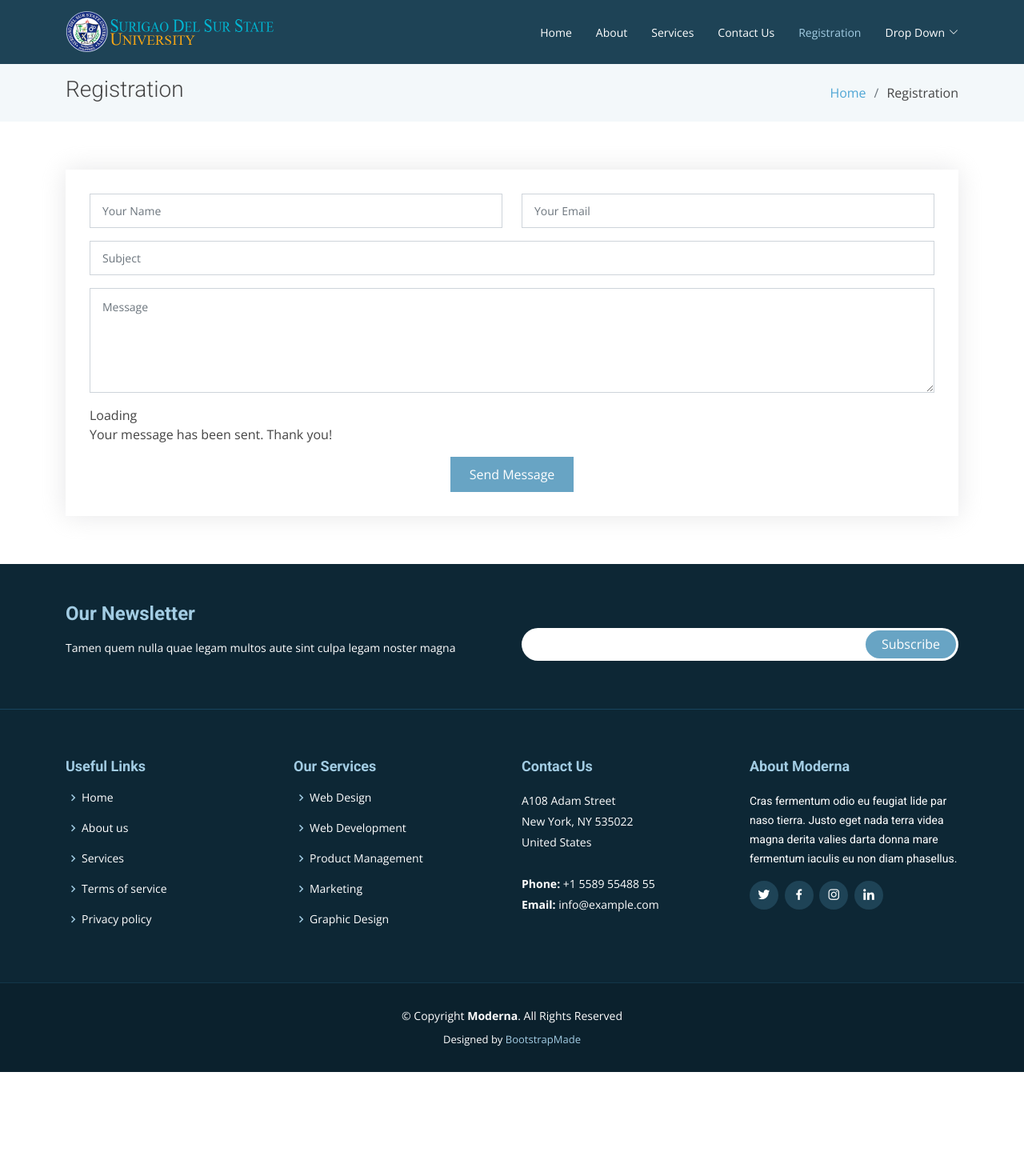
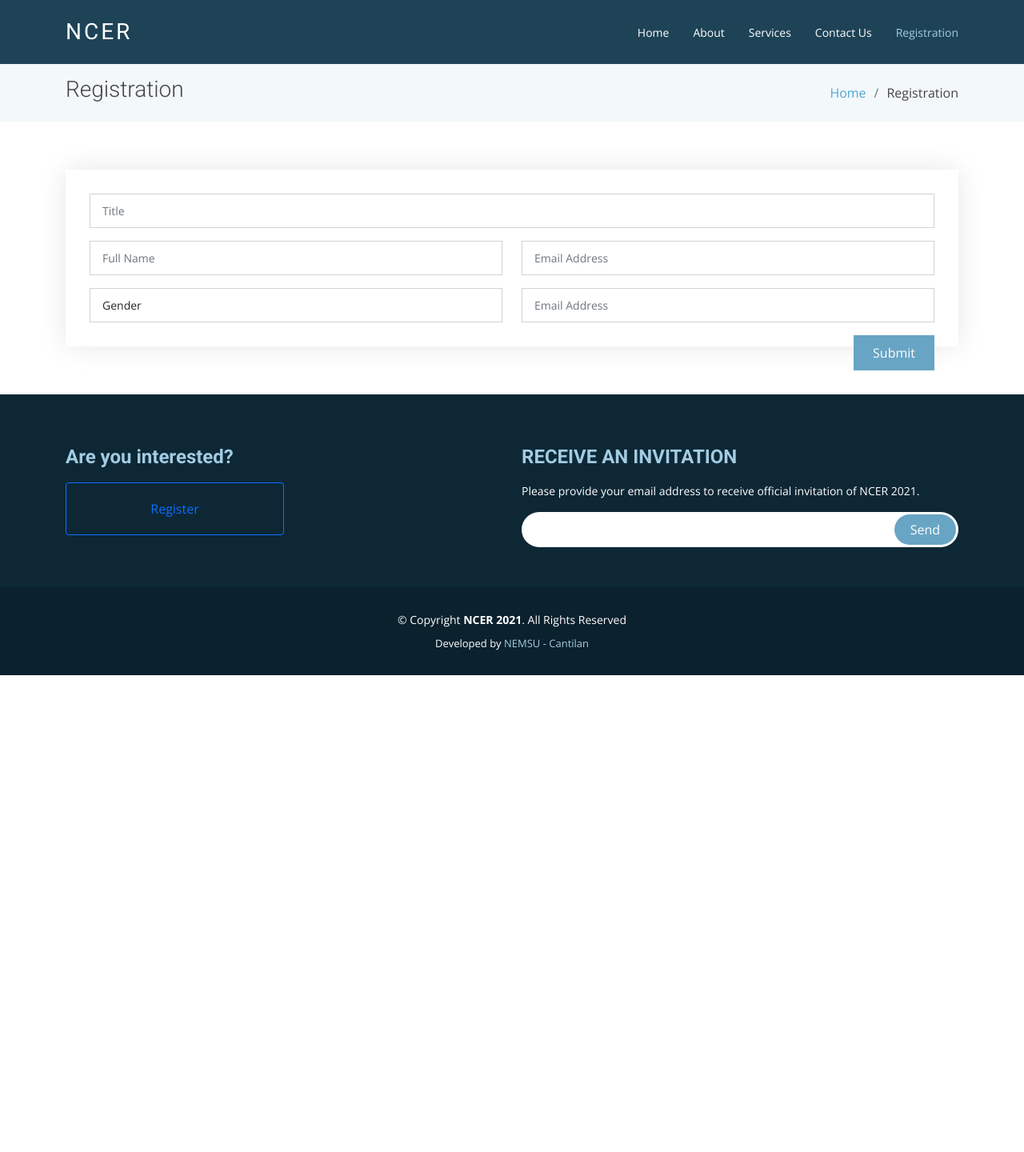
Before and after one commit to platomi/ncer, a PHP site: page /registration.php in a window 1280 px wide. Shown: the whole page at 80% size. After the commit the page ends 844 px from the top, so only its background shows below. Run offline with PHP 8.4, Linux system fonts and the light colour scheme; data that the repository does not hold is empty.

Commit message:
for backup

```diff
--- a/assets/css/mystyle.css
+++ b/assets/css/mystyle.css
@@ -85,6 +85,12 @@
   .myform .forma input {
     padding: 10px 15px;
   }
+  .myform .forma select {
+    padding: 10px 15px;
+    border-radius: 0;
+    box-shadow: none;
+    font-size: 14px;
+  }
   .myform .forma textarea {
     padding: 12px 15px;
   }
--- a/components/footer.php
+++ b/components/footer.php
@@ -5,20 +5,30 @@
     <div class="footer-newsletter">
       <div class="container">
         <div class="row">
-          <div class="col-lg-6">
-            <h4>Our Newsletter</h4>
-            <p>Tamen quem nulla quae legam multos aute sint culpa legam noster magna</p>
+          <div class="col-lg-6 mt-3">
+            <h4>Are you interested? </h4>
+            <!-- <p>Tamen quem nulla quae legam multos aute sint culpa legam noster magna</p> -->
+            <!-- <a href="registration.php" >Register</a> -->
+            <!-- <a type="button" class="btn btn-primary">Primary</a> -->
+            <!-- <div class="text-center"><button type="submit">Send Message</button></div> -->
+            <div class="d-grid gap-2 col-6">
+              <button style="padding: 20px 0px" class="btn btn-outline-primary" type="button">Register</button>
+            </div>
           </div>
-          <div class="col-lg-6">
-            <form action="" method="post">
-              <input type="email" name="email"><input type="submit" value="Subscribe">
+
+          <div class="col-lg-6 mt-3">
+            <h4>RECEIVE AN INVITATION</h4>
+            <p>Please provide your email address to receive official invitation of NCER 2021.</p>
+            <form action="" method="post" class="mt-2">
+              <input class="form-control" type="email" name="email" ><input type="submit" value="Send">
             </form>
           </div>
+
         </div>
       </div>
     </div>
 
-    <div class="footer-top">
+    <!-- <div class="footer-top">
       <div class="container">
         <div class="row">
 
@@ -69,18 +79,19 @@
 
         </div>
       </div>
-    </div>
+    </div> -->
 
     <div class="container">
       <div class="copyright">
-        &copy; Copyright <strong><span>Moderna</span></strong>. All Rights Reserved
+        &copy; Copyright <strong><span>NCER 2021</span></strong>. All Rights Reserved
       </div>
       <div class="credits">
         <!-- All the links in the footer should remain intact. -->
         <!-- You can delete the links only if you purchased the pro version. -->
         <!-- Licensing information: https://bootstrapmade.com/license/ -->
         <!-- Purchase the pro version with working PHP/AJAX contact form: https://bootstrapmade.com/free-bootstrap-template-corporate-moderna/ -->
-        Designed by <a href="https://bootstrapmade.com/">BootstrapMade</a>
+        <!-- Designed by <a href="https://bootstrapmade.com/">BootstrapMade</a> -->
+        Developed by <a href="">NEMSU - Cantilan</a>
       </div>
     </div>
   </footer><!-- End Footer -->
--- a/components/header.php
+++ b/components/header.php
@@ -2,12 +2,13 @@
 
 
 <header id="header" class="fixed-top d-flex align-items-center
-          <?= ($uri_segments[2] == 'index.php') ? 'header-transparent' : '' ?>
+          <?= ($page == 'home') ? 'header-transparent' : '' ?>
           ">
     <div class="container d-flex justify-content-between align-items-center">
 
       <div class="logo">
-        <a href="index.php"><img src="assets/img/SDSSULOGO3.png" alt="" class="img-fluid"></a>
+        <!-- <a href="index.php"><img src="assets/img/SDSSULOGO3.png" alt="" class="img-fluid"></a> -->
+        <h1 class="text-light"><a href="index.html"><span>NCER</span></a></h1>
       </div>
 
       <nav id="navbar" class="navbar">
@@ -19,7 +20,7 @@
 
           <li><a class="<?= ($uri_segments[1] == 'registration.php') ? 'active' : '' ?>" href="registration.php">Registration</a></li>
 
-          <li class="dropdown"><a href="#"><span>Drop Down</span> <i class="bi bi-chevron-down"></i></a>
+          <!-- <li class="dropdown"><a href="#"><span>Drop Down</span> <i class="bi bi-chevron-down"></i></a>
             <ul>
               <li><a href="#">Drop Down 1</a></li>
               <li class="dropdown"><a href="#"><span>Deep Drop Down</span> <i class="bi bi-chevron-right"></i></a>
@@ -35,7 +36,7 @@
               <li><a href="#">Drop Down 3</a></li>
               <li><a href="#">Drop Down 4</a></li>
             </ul>
-          </li>
+          </li> -->
               </ul>
         <i class="bi bi-list mobile-nav-toggle"></i>
       </nav><!-- .navbar -->
--- a/registration.php
+++ b/registration.php
@@ -5,6 +5,9 @@
 
 <head>
   <?php include 'components/head.php'; ?>
+  <style>
+    select:invalid  { color: gray; }
+  </style>
 </head>
 
 <body>
@@ -27,33 +30,43 @@
     </section><!-- End Contact Section -->
 
     <!-- ======= Contact Section ======= -->
-    <section class="myform" data-aos="fade-up" data-aos-easing="ease-in-out" data-aos-duration="500">
+    <section class="myform" data-aos="fade-up" data-aos-easing="ease-in-out" data-aos-duration="500" >
       <div class="container">
 
         <div class="row">
 
           <div class="col-lg-12">
             <form autocomplete="off" action="" method="post" role="form" class="forma">
+
               <div class="row">
-                <div class="col-md-6 form-group">
-                  <input type="text" name="name" class="form-control" id="name" placeholder="Your Name" required autocomplete="off">
-                </div>
-                <div class="col-md-6 form-group mt-3 mt-md-0">
-                  <input type="email" class="form-control" name="email" id="email" placeholder="Your Email" required>
+                <div class="form-group">
+                  <input type="text" name="name" class="form-control" id="name" placeholder="Title" required autocomplete="off">
                 </div>
               </div>
-              <div class="form-group mt-3">
-                <input type="text" class="form-control" name="subject" id="subject" placeholder="Subject" required>
+
+              <div class="row">
+                <div class="form-group col-lg-6 mt-3">
+                  <input type="text" name="name" class="form-control" id="name" placeholder="Full Name" required autocomplete="off">
+                </div>
+                <div class="form-group col-lg-6 mt-3">
+                  <input type="text" name="name" class="form-control" id="name" placeholder="Email Address" required autocomplete="off">
+                </div>
               </div>
-              <div class="form-group mt-3">
-                <textarea class="form-control" name="message" rows="5" placeholder="Message" required></textarea>
+
+              <div class="row">
+                <div class="form-group col-lg-6 mt-3">
+                  <select name="gender" class="form-control" placeholder="Gender" required>
+										<option selected disabled hidden>Gender</option>
+										<option value="male">Male</option>
+										<option value="female">Female</option>
+									</select>
+                </div>
+                <div class="form-group col-lg-6 mt-3">
+                  <input type="text" name="name" class="form-control" id="name" placeholder="Email Address" required autocomplete="off">
+                </div>
               </div>
-              <div class="my-3">
-                <div class="loading">Loading</div>
-                <div class="error-message"></div>
-                <div class="sent-message">Your message has been sent. Thank you!</div>
-              </div>
-              <div class="text-center"><button type="submit">Send Message</button></div>
+
+              <div class="text-center mt-3 float-end"><button type="submit">Submit</button></div>
             </form>
           </div>
 
```
Also changed, not shown: index.php (+17 -16 lines), admin/sources/1.jpg (added), admin/sources/2.jpg (added), admin/sources/3.jpg (added), admin/sources/4.jpg (added).
